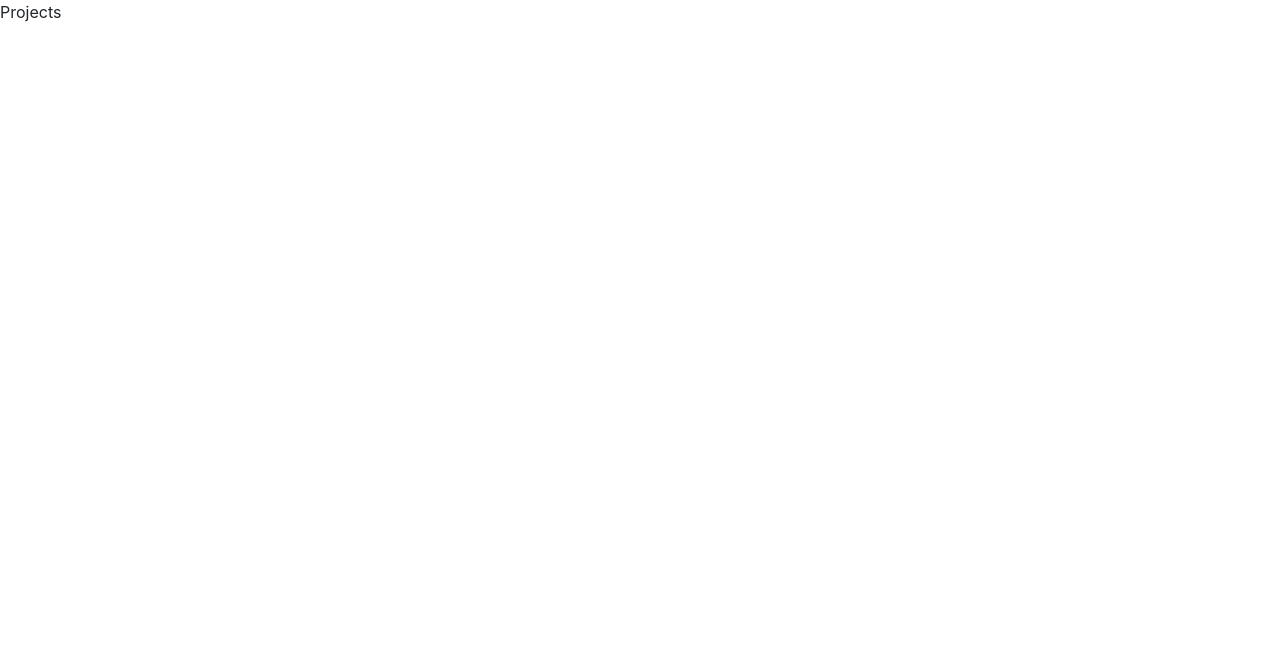
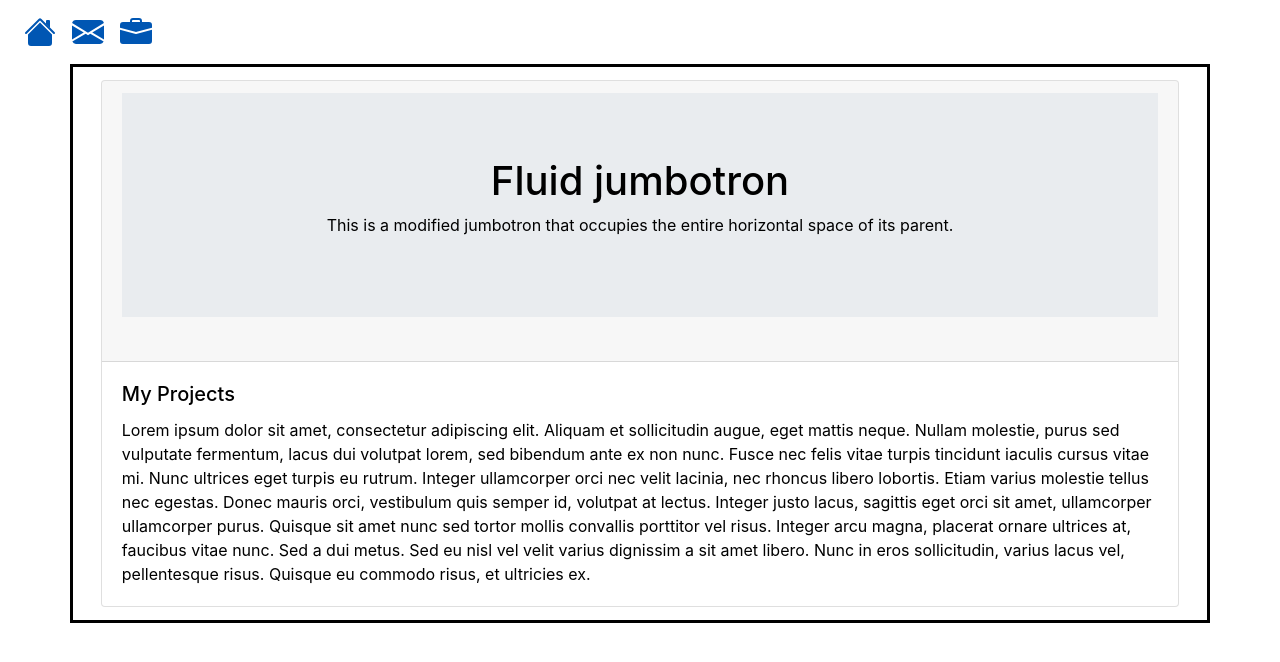
Before and after one commit to eloso85/myPortfolio, a Next.js app: page /projects in a window 1280 px wide. Shown: the top 662 px of the page. Built offline with nearby package versions, Linux system fonts and the light colour scheme.

Commit message:
added stuff

```diff
--- /dev/null
+++ b/components/Projectsbox.js
@@ -0,0 +1,59 @@
+import unime from '../src/images/unicorn_me.jpg'
+
+import Container from 'react-bootstrap/Container'
+import Card from 'react-bootstrap/Card'
+import Row from 'react-bootstrap/Row'
+import Col from 'react-bootstrap/Col'
+import Jumbotron from 'react-bootstrap/Jumbotron'
+
+
+export default function Projectsbox() {
+
+    return (<>
+        <div className="container">
+            <Container>
+                <Row>
+                    <Col>
+
+                        <Card>
+                            <Card.Header>
+                                <Jumbotron fluid>
+                                    <Container style={{textAlign:'center'}}>
+                                        <h1>Fluid jumbotron</h1>
+                                        <p>
+                                            This is a modified jumbotron that occupies the entire horizontal space of
+                                            its parent.
+                                        </p>
+                                    </Container>
+                                </Jumbotron>
+                            </Card.Header>
+                            <Card.Body>
+                                <Card.Title>My Projects</Card.Title>
+                                <Card.Text>
+                                Lorem ipsum dolor sit amet, consectetur adipiscing elit. Aliquam et sollicitudin augue, eget mattis neque. Nullam molestie, purus sed vulputate fermentum, lacus dui volutpat lorem, sed bibendum ante ex non nunc. Fusce nec felis vitae turpis tincidunt iaculis cursus vitae mi. Nunc ultrices eget turpis eu rutrum. Integer ullamcorper orci nec velit lacinia, nec rhoncus libero lobortis. Etiam varius molestie tellus nec egestas. Donec mauris orci, vestibulum quis semper id, volutpat at lectus. Integer justo lacus, sagittis eget orci sit amet, ullamcorper ullamcorper purus. Quisque sit amet nunc sed tortor mollis convallis porttitor vel risus. Integer arcu magna, placerat ornare ultrices at, faucibus vitae nunc. Sed a dui metus. Sed eu nisl vel velit varius dignissim a sit amet libero. Nunc in eros sollicitudin, varius lacus vel, pellentesque risus. Quisque eu commodo risus, et ultricies ex.
+                                </Card.Text>
+
+
+                            </Card.Body>
+                        </Card>
+
+                    </Col>
+                </Row>
+            </Container>
+        </div>
+
+        <style jsx>{`
+
+    .container{
+
+        background-color:white;
+          color:black;
+          border:solid;
+          padding:1%;
+    }
+
+
+
+    `}</style>
+    </>)
+}
--- a/pages/projects.js
+++ b/pages/projects.js
@@ -1,7 +1,30 @@
+import Navi from "../components/Navi";
+import Projectsbox from "../components/Projectsbox";
+
+import backImg from '../src/images/austin.jpg'
+
 export default function Projects(){
-    return (
+    return (<>
         <div>
-            Projects
+            <Navi />
+            <Projectsbox />
         </div>
-    )
+
+        <style jsx global>{`
+
+        body{
+
+            background-image: url(${backImg});
+
+            // background-color:black;
+            background-attachment: fixed;
+            background-size: cover;
+            background-position: center;
+
+          }
+
+
+
+        `}</style>
+   </>)
 }
```
